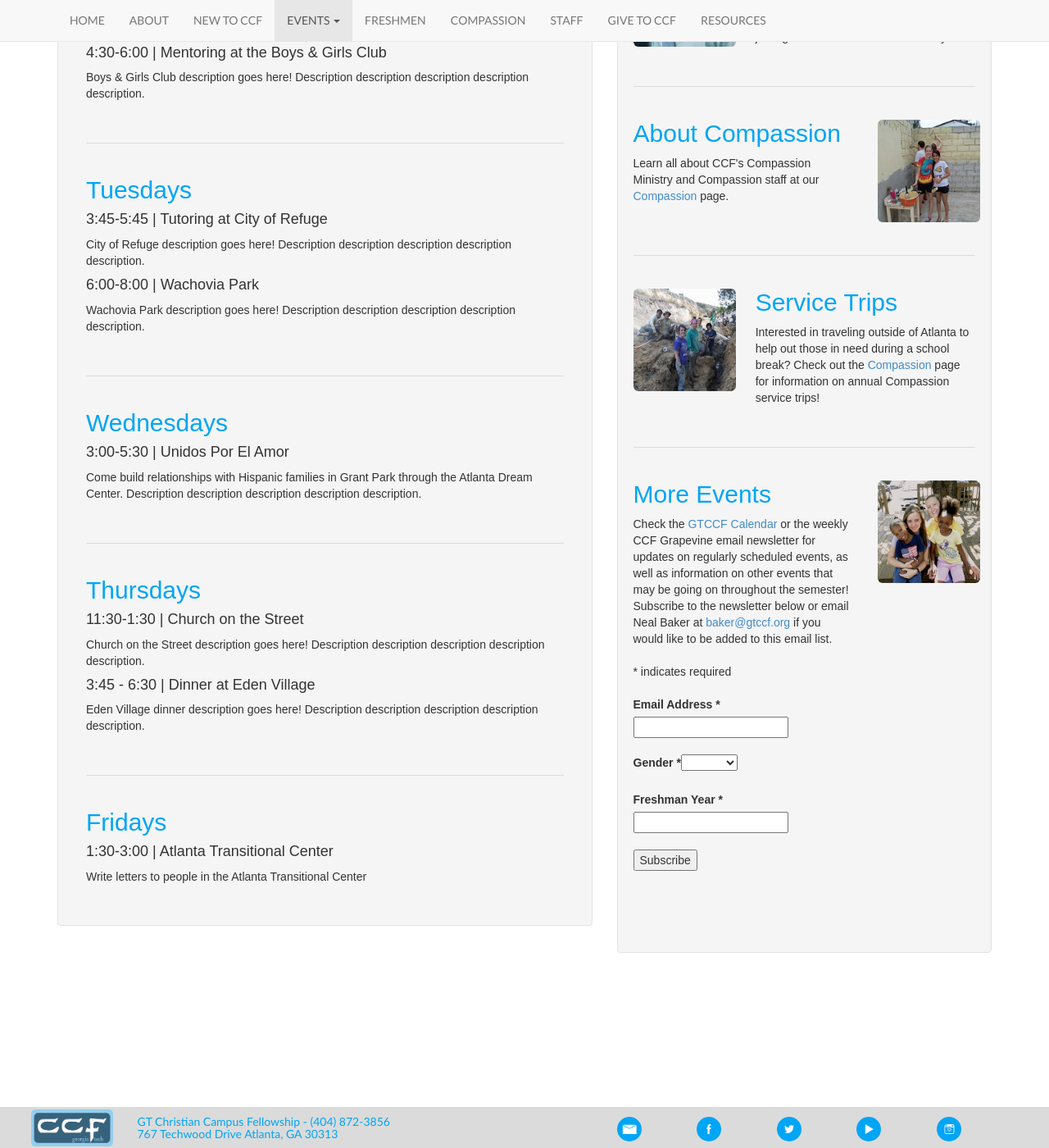
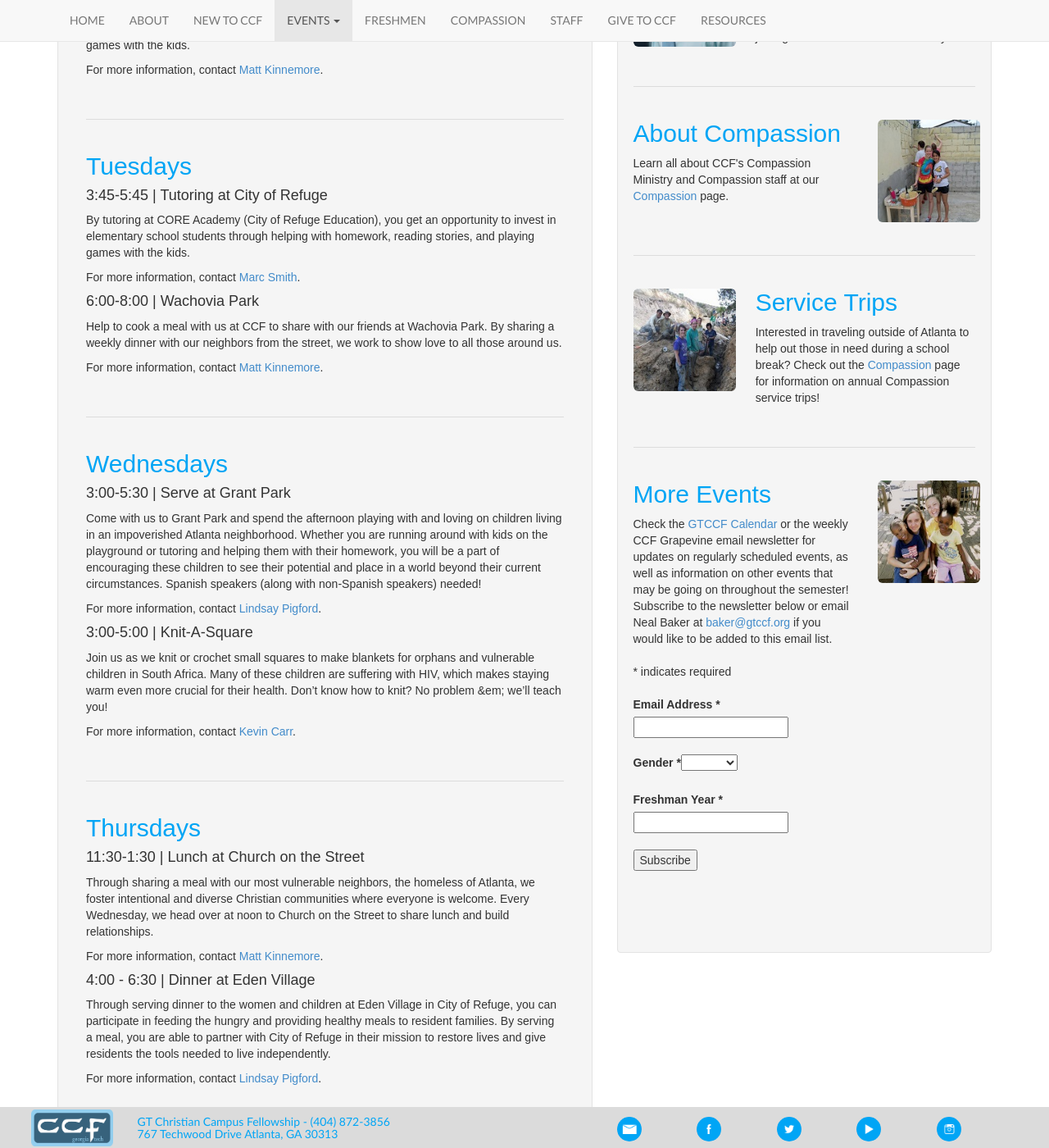
Before and after one commit to gtccf/gtccf.github.io, a Jekyll site: the page built from events/compassion/index.html, in a window 1280 px wide and 1400 px high, scrolled down 397 px. Shown: the whole window at 82% size. Built offline with Jekyll 4.4.1, drawn with Linux system fonts in a browser that asks for light colours; nearby versions of some CDN libraries; some of the changed text lies outside the part shown.

Commit message:
Compassion events update

```diff
--- a/_data/nav.yml
+++ b/_data/nav.yml
@@ -10,7 +10,7 @@
     href: '/events/weekly/'
   - title: 'Retreats'
     href: '/events/retreats/'
-  - title: 'Compassion Events'
+  - title: 'Service Events'
     href: '/events/compassion/'
   - title: 'Small Groups'
     href: '/events/small-groups/'
--- a/compassion/index.html
+++ b/compassion/index.html
@@ -8,7 +8,7 @@ layout: default
 
     <div class="row">
       <div class="col-md-1"></div>
-      <div class="col-md-10"><h4>CCF is dedicated to serving our campus and community through compassion events. See below for information about annual events and trips, and check out the <a href="{{ site.baseurl }}/events/compassion/">Compassion Events</a> page for information on weekly, Altanta-area service opportunities through CCF. </h4>
+      <div class="col-md-10"><h4>We’re a group of passionate and determined students who want to make a difference in the world. Together, we work to serve our community and everyone around us by giving our time and talents to help others. We do this by participating in weekly service events and trips that take place throughout the U.S. and around the world. See below for information about annual events and trips, and check out the <a href="{{ site.baseurl }}/events/compassion/">Compassion Events</a> page for information on weekly, Altanta-area service opportunities through CCF. </h4>
       </div>
     </div>
 
--- a/events/compassion/index.html
+++ b/events/compassion/index.html
@@ -18,9 +18,12 @@ layout: default
           <div class="col-xs-12">
             <div class="blue"><h2>Mondays</h2></div>
             <h4>3:45-5:45  |  Tutoring at City of Refuge</h4>
-            <p>City of Refuge description goes here! Description description description description description.</p>
+            <p>By tutoring at CORE Academy (City of Refuge Education), you get an opportunity to invest in elementary school students through helping with homework, reading stories, and playing games with the kids.</p>
+            <p>For more information, contact <a href="matt@gtccf.org">Matt Kinnemore</a>.</p>
+            {% comment %}
             <h4>4:30-6:00  |  Mentoring at the Boys &amp; Girls Club</h4>
             <p>Boys &amp; Girls Club description goes here! Description description description description description.</p>
+            {% endcomment %}
 
             <br><br>
             <div class="divider"></div>
@@ -28,35 +31,45 @@ layout: default
 
             <div class="blue"><h2>Tuesdays</h2></div>
             <h4>3:45-5:45  |  Tutoring at City of Refuge</h4>
-            <p>City of Refuge description goes here! Description description description description description.</p>
+            <p>By tutoring at CORE Academy (City of Refuge Education), you get an opportunity to invest in elementary school students through helping with homework, reading stories, and playing games with the kids.</p>
+            <p>For more information, contact <a href="marc@gtccf.org">Marc Smith</a>.</p>
             <h4>6:00-8:00  |  Wachovia Park</h4>
-            <p>Wachovia Park description goes here! Description description description description description.</p>
+            <p>Help to cook a meal with us at CCF to share with our friends at Wachovia Park. By sharing a weekly dinner with our neighbors from the street, we work to show love to all those around us.</p>
+            <p>For more information, contact <a href="matt@gtccf.org">Matt Kinnemore</a>.</p>
 
             <br><br>
             <div class="divider"></div>
             <br>
 
             <div class="blue"><h2>Wednesdays</h2></div>
-            <h4>3:00-5:30  |  Unidos Por El Amor</h4>
-            <p>Come build relationships with Hispanic families in Grant Park through the Atlanta Dream Center. Description description description description description.</p>
+            <h4>3:00-5:30  |  Serve at Grant Park</h4>
+            <p>Come with us to Grant Park and spend the afternoon playing with and loving on children living in an impoverished Atlanta neighborhood. Whether you are running around with kids on the playground or tutoring and helping them with their homework, you will be a part of encouraging these children to see their potential and place in a world beyond their current circumstances. Spanish speakers (along with non-Spanish speakers) needed!</p>
+            <p>For more information, contact <a href="mailto:lindsay.pigford@gmail.com">Lindsay Pigford</a>.</p>
+
+            <h4>3:00-5:00  |  Knit-A-Square</h4>
+            <p>Join us as we knit or crochet small squares to make blankets for orphans and vulnerable children in South Africa. Many of these children are suffering with HIV, which makes staying warm even more crucial for their health. Don’t know how to knit? No problem &em; we’ll teach you!</p>
+            <p>For more information, contact <a href="kevin@gtccf.org">Kevin Carr</a>.</p>
 
             <br><br>
             <div class="divider"></div>
             <br>
 
             <div class="blue"><h2>Thursdays</h2></div>
-            <h4>11:30-1:30  |  Church on the Street</h4>
-            <p>Church on the Street description goes here! Description description description description description.</p>
-            <h4>3:45 - 6:30  |  Dinner at Eden Village</h4>
-            <p>Eden Village dinner description goes here! Description description description description description.</p>
+            <h4>11:30-1:30  |  Lunch at Church on the Street</h4>
+            <p>Through sharing a meal with our most vulnerable neighbors, the homeless of Atlanta, we foster intentional and diverse Christian communities where everyone is welcome. Every Wednesday, we head over at noon to Church on the Street to share lunch and build relationships.</p>
+            <p>For more information, contact <a href="matt@gtccf.org">Matt Kinnemore</a>.</p>
+            <h4>4:00 - 6:30  |  Dinner at Eden Village</h4>
+            <p>Through serving dinner to the women and children at Eden Village in City of Refuge, you can participate in feeding the hungry and providing healthy meals to resident families. By serving a meal, you are able to partner with City of Refuge in their mission to restore lives and give residents the tools needed to live independently.</p>
+            <p>For more information, contact <a href="mailto:lindsay.pigford@gmail.com">Lindsay Pigford</a>.</p>
 
             <br><br>
             <div class="divider"></div>
             <br>
 
             <div class="blue"><h2>Fridays</h2></div>
-            <h4>1:30-3:00  |  Atlanta Transitional Center</h4>
-            <p>Write letters to people in the Atlanta Transitional Center</p>
+            <h4>2:00-3:30  |  Letters to Prison</h4>
+            <p>Help us write letters to inmates at the Atlanta Transitional Center. Because these men often feel rejected and devalued by society, they need our encouragement and support to re-enter the world with a positive outlook. Your letter can make a huge difference in making these inmates feel loved!</p>
+            <p>For more information, contact <a href="marc@gtccf.org">Marc Smith</a>.</p>
             <br>
           </div>
         </div>
```
Also changed, not shown: other parts of events/compassion/index.html (+1 -1 lines).
